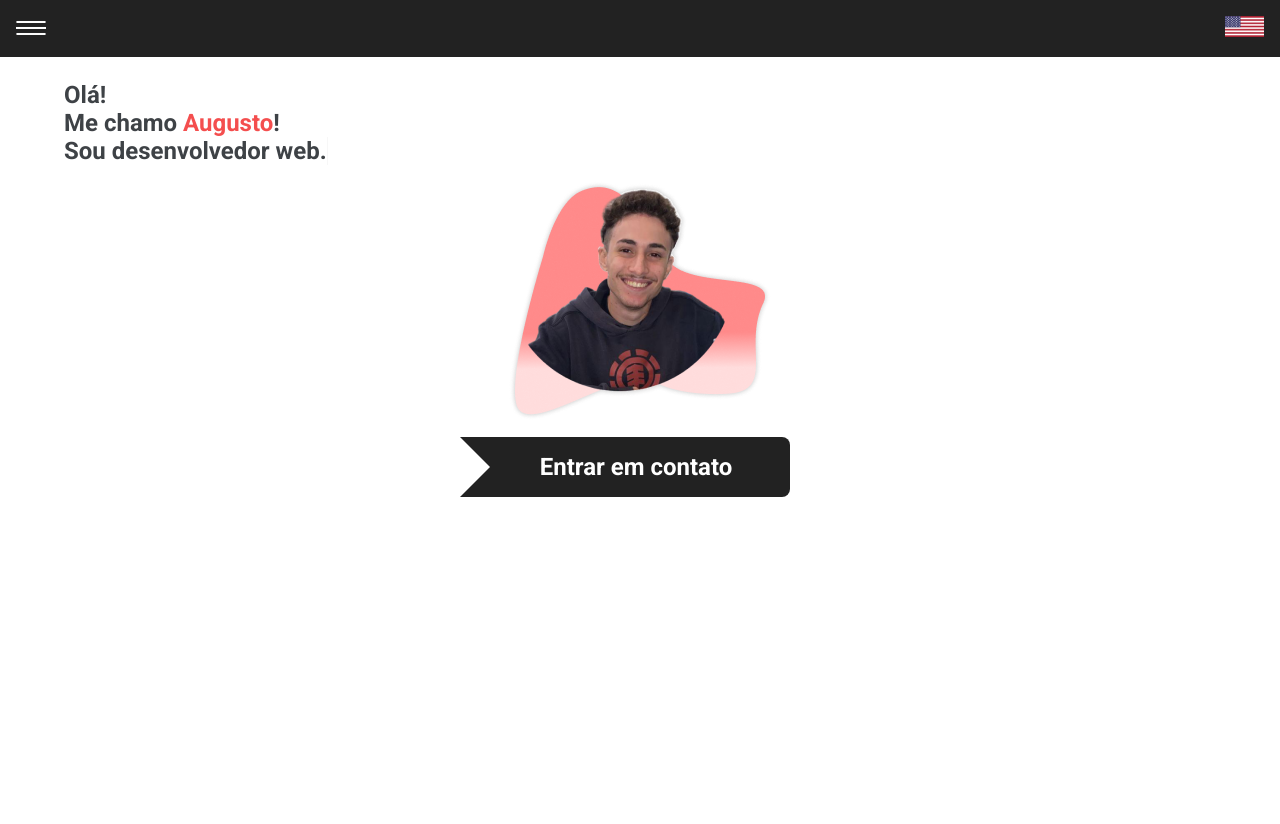
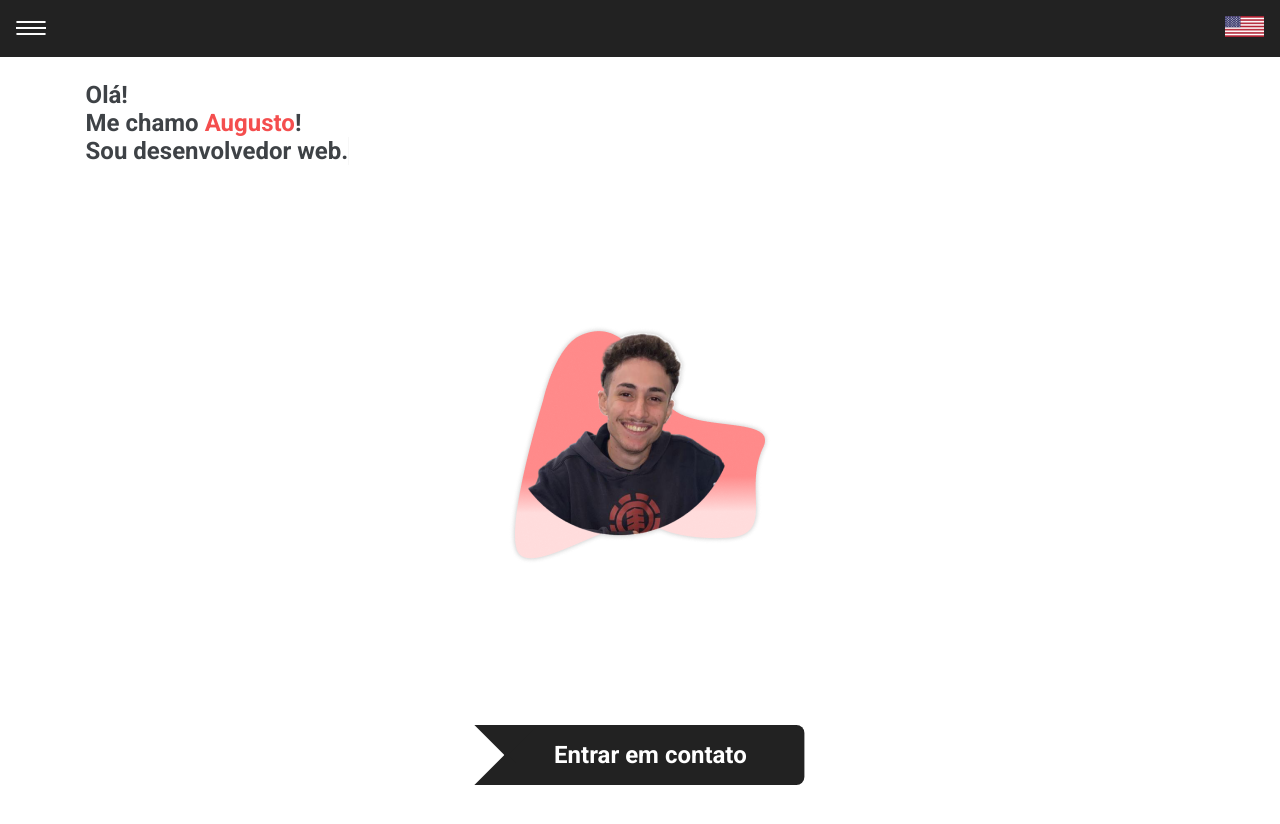
Before and after one commit to skti-dev/portfolio-angular, an Angular app: page / in a window 1280 px wide. Shown: the top 824 px of the page. Built offline with nearby package versions, Linux system fonts and the light colour scheme.

Commit message:
fix: simple fixes

```diff
--- a/src/app/core/pages/home/home.component.ts
+++ b/src/app/core/pages/home/home.component.ts
@@ -1,5 +1,4 @@
 import { Component } from '@angular/core';
-import { faDragon } from '@fortawesome/free-solid-svg-icons';
 
 @Component({
   selector: 'app-home',
@@ -7,5 +6,4 @@ import { faDragon } from '@fortawesome/free-solid-svg-icons';
   styleUrls: ['./home.component.scss']
 })
 export class HomeComponent {
-  public icon = faDragon
 }
--- a/src/scss/base/_reset.scss
+++ b/src/scss/base/_reset.scss
@@ -127,8 +127,13 @@ section {
   flex-direction: column;
   align-items: center;
   justify-content: space-between;
-  padding: var(--spacing-xl) 0;
-  height: 100%;
+  padding: var(--spacing-xl);
+  height: calc(100vh - (var(--spacing-xl) * 2));
+
+  &.dark {
+    color: var(--white);
+    background-color: var(--secondary);
+  }
 }
 
 .highlight-text {
@@ -150,6 +155,7 @@ section {
   font-weight: var(--bold-weight);
   position: relative;
   font-size: var(--fs-lg);
+  transform: translateX(var(--spacing-md-2));
 
   &::after {
     content: '';
--- a/src/scss/base/_variables.scss
+++ b/src/scss/base/_variables.scss
@@ -2,6 +2,7 @@
   // spacing
   --spacing-sm: .313rem; // 5px
   --spacing-md: .5rem; // 8px
+  --spacing-md-2: .9rem; // 14.4px
   --spacing-lg: 1rem; // 16px
   --spacing-xl: 1.5rem; // 24px
   --spacing-xxl: 2rem; // 32px
```
Also changed, not shown: src/mockData/constants/NavItems.ts (+4 -4 lines).
